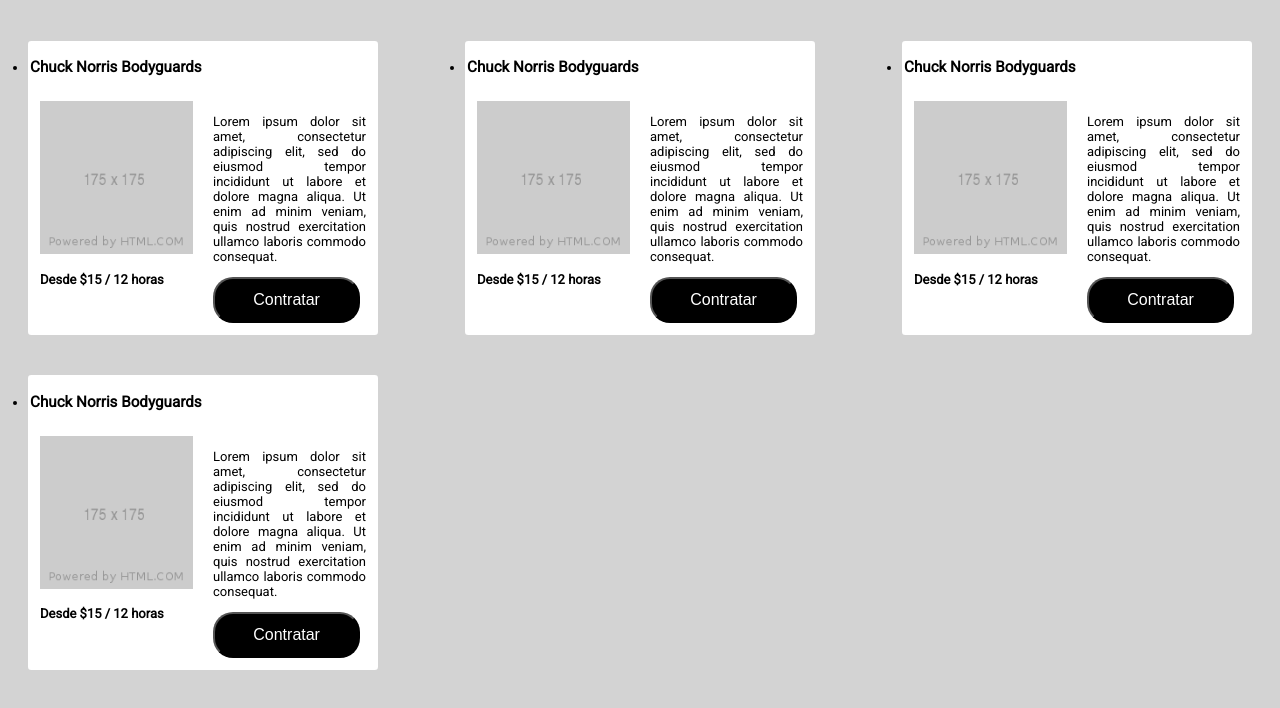
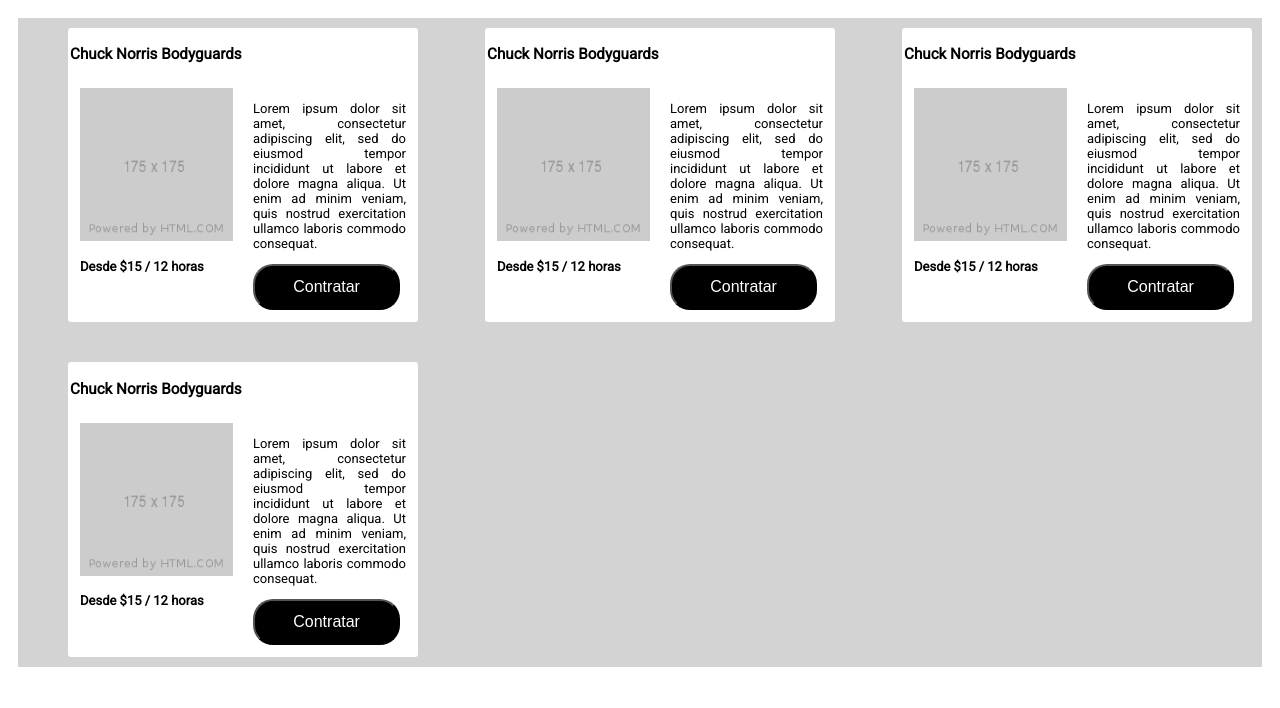
Before and after one commit to mariellsanchez/Training, a plain HTML site: page Web/Task2/Grid_Flexbox.html in a window 1280 px wide. Drawn offline with Linux system fonts and the light colour scheme.

Commit message:
PR corrections :D

```diff
--- a/Web/Task2/css/styles_Grid.css
+++ b/Web/Task2/css/styles_Grid.css
@@ -3,7 +3,6 @@
   }
 
   body {
-    background-color: #D3D3D3;
     font-family: 'Roboto', sans-serif;
     font-size: 13px;
     padding: 10px;
@@ -34,16 +33,24 @@
   .grid {
     gap: 20px;
     background-color: #D3D3D3;
-    max-width: 90%;
-    justify-content:space-between;
     display: flex;
     flex-direction: row;
     flex-wrap: wrap;
+    justify-content: center;
+    max-width: 90%;
+    margin: 0 auto !important;
+	  float: none !important;
+
+  }
+
+  li{
+    list-style-type:none;
   }
 
   .container{
     justify-content: center;
     align-content: center;
+
   }
 
   .item {
@@ -53,14 +60,13 @@
     counter-increment: item;
     margin: 10px;
     max-width: 350px;
-
   }
 
 @media (min-width: 768px) {
   .grid {
     max-width: 1280px;
-    padding-left: 0px;
-    padding-right: 0px;
+    display: flex;
+
   }
   .container{
     display: flex;
@@ -69,13 +75,8 @@
 }
 
 @media (min-width: 1280px) {
-  .container{
-    display: flex;
-    flex-wrap: wrap;
-  }
   .grid {
-    max-width: 1280px;
-    padding-left: 0px;
-    padding-right: 0px;
+    padding: auto 0px;
+    justify-content: space-between;
   }
 }
```
Also changed, not shown: 1 other file.
